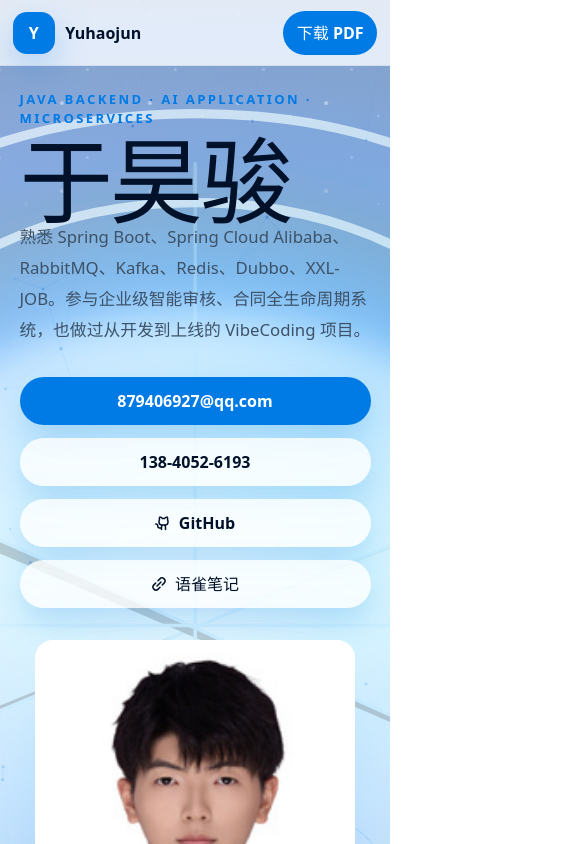
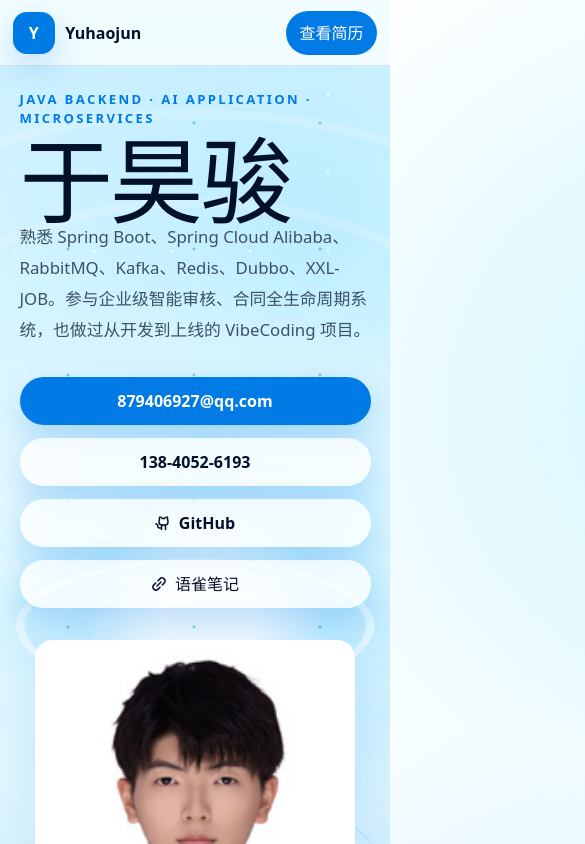
Before and after one commit to 51522yhj/myjli, a React (Vite) app: page / in a window 390 px wide. Both pictures are taken after a click on the button "点击进入". Shown: the top 844 px of the page, 585 px wide, since content can reach past the window. Built offline with nearby package versions, Linux system fonts and the light colour scheme.

Commit message:
feat: polish gate hero and project diagrams

```diff
--- a/src/App.jsx
+++ b/src/App.jsx
@@ -56,7 +56,7 @@ const workExperience = [
     tags: ["RabbitMQ", "Redis", "XXL-JOB", "gRPC", "股票软件"],
   },
   {
-    time: "2024.07 - 2024.09",
+    time: "2025.03 - 2025.08",
     company: "武汉杰思敏科技有限公司",
     role: "后端开发实习生",
     text: "参与对接国企的项目开发，主要负责接口开发、数据处理、业务联调与交付配合。",
@@ -86,6 +86,19 @@ const enterpriseProjects = [
       "通过任务表、规则结果表、应用数据快照表定位数据来源与 AI 判断依据。",
     ],
     flow: ["创建审核任务", "匹配场景规则", "采集外部数据", "Handler 编排", "组装 AI/DS 请求", "规则结果落库", "人工复核/重跑/回调"],
+    sequence: {
+      lanes: ["业务系统/前端", "任务服务", "AimodContext", "外部系统", "OCR/AI-DS", "结果库/回调"],
+      messages: [
+        ["业务系统/前端", "任务服务", "创建审核任务"],
+        ["任务服务", "结果库/回调", "写入 aimod_task_info"],
+        ["任务服务", "AimodContext", "构建场景与规则上下文"],
+        ["AimodContext", "外部系统", "按 Handler 采集 HBX/SRM/SAP/EAM 数据"],
+        ["外部系统", "AimodContext", "返回结构化业务数据", "return"],
+        ["AimodContext", "OCR/AI-DS", "合并附件 OCR、规则和提示词"],
+        ["OCR/AI-DS", "结果库/回调", "写入规则级审核结果"],
+        ["任务服务", "结果库/回调", "人工复核、任务重跑、结果回调"],
+      ],
+    },
     detailSections: [
       {
         title: "业务定位",
@@ -185,6 +198,19 @@ const enterpriseProjects = [
       "参与合同文件生成、离线文件识别、定时任务补偿，提高合同创建和归档稳定性。",
     ],
     flow: ["拟定合同", "模板/文件处理", "保存签署方", "提交审批", "电子/线下签署", "文件归档", "检索与权限控制"],
+    sequence: {
+      lanes: ["用户/智能体", "合同服务", "文件/OCR", "流程中心", "签署服务", "归档/检索"],
+      messages: [
+        ["用户/智能体", "合同服务", "录入/生成合同草稿"],
+        ["合同服务", "文件/OCR", "生成 PDF、解析离线文件、提取印章"],
+        ["文件/OCR", "合同服务", "返回 fileId/OCR/签章位置", "return"],
+        ["合同服务", "流程中心", "提交审批流"],
+        ["流程中心", "合同服务", "审批通过/驳回回调", "return"],
+        ["合同服务", "签署服务", "发起电子签或线下签"],
+        ["签署服务", "合同服务", "同步签署状态", "return"],
+        ["合同服务", "归档/检索", "归档文件、更新可见范围与检索索引"],
+      ],
+    },
     detailSections: [
       {
         title: "业务定位",
@@ -644,13 +670,13 @@ function GateIntro({ entered, onEnter }) {
   const start = () => {
     if (opening) return;
     setOpening(true);
-    window.setTimeout(onEnter, reduced ? 80 : 1550);
+    window.setTimeout(onEnter, reduced ? 80 : 980);
   };
 
   return (
     <AnimatePresence>
       {!entered && (
-        <motion.section className={`gate-intro ${opening ? "opening" : ""}`} exit={{ opacity: 0 }} transition={{ duration: 0.7 }}>
+        <motion.section className={`gate-intro ${opening ? "opening" : ""}`} exit={{ opacity: 0 }} transition={{ duration: 0.42 }}>
           <img className="gate-world-image" src="/assets/generated/celestial-gate.png" alt="" aria-hidden="true" />
           <div className="gate-cinematic-shade" aria-hidden="true" />
           <div className="real-gate-stage" aria-hidden="true">
@@ -725,8 +751,8 @@ function Header() {
           </a>
         ))}
       </nav>
-      <a className="download" href={links.resume} download>
-        下载 PDF
+      <a className="download" href={links.resume} target="_blank" rel="noreferrer">
+        查看简历
       </a>
     </header>
   );
@@ -845,7 +871,7 @@ function EnterpriseProjects({ onDetail }) {
               <div className="panel-icon">
                 <Icon weight="duotone" />
               </div>
-              <div>
+              <div className="enterprise-copy">
                 <span>{project.label}</span>
                 <h3>{project.title}</h3>
                 <p>{project.summary}</p>
@@ -862,6 +888,9 @@ function EnterpriseProjects({ onDetail }) {
                 <button className="text-button" type="button" onClick={() => onDetail(project)}>
                   查看项目详情 <ArrowRight weight="bold" />
                 </button>
+              </div>
+              <div className="enterprise-diagram">
+                <SequenceDiagram project={project} />
               </div>
             </Reveal>
           );
@@ -900,6 +929,19 @@ function SequenceDiagram({ project }) {
     const index = Math.max(0, lanes.indexOf(lane));
     return ((index + 0.5) / lanes.length) * width;
   };
+  const laneLabelWidth = (lane) => Math.min(190, Math.max(116, [...lane].length * 11 + 34));
+  const splitLabel = (label) => {
+    const chars = [...label];
+    if (chars.length <= 15) return [label];
+    const mid = Math.ceil(chars.length / 2);
+    return [chars.slice(0, mid).join(""), chars.slice(mid).join("")];
+  };
+  const renderLabel = (label, x) =>
+    splitLabel(label).map((line, lineIndex) => (
+      <tspan key={line} x={x} dy={lineIndex === 0 ? 0 : 18}>
+        {line}
+      </tspan>
+    ));
 
   return (
     <div className="sequence-diagram" aria-label={`${project.title} 时序图`}>
@@ -911,9 +953,10 @@ function SequenceDiagram({ project }) {
         </defs>
         {lanes.map((lane) => {
           const x = laneX(lane);
+          const labelWidth = laneLabelWidth(lane);
           return (
             <g className="sequence-lane-svg" key={lane}>
-              <rect x={x - 58} y="8" width="116" height="30" rx="15" />
+              <rect x={x - labelWidth / 2} y="8" width={labelWidth} height="30" rx="15" />
               <text x={x} y="28" textAnchor="middle">
                 {lane}
               </text>
@@ -935,7 +978,7 @@ function SequenceDiagram({ project }) {
               <g className="sequence-message-svg self" key={`${label}-${index}`}>
                 <path d={`M ${x1} ${y} C ${x1 + loop} ${y}, ${x1 + loop} ${y + 24}, ${x1} ${y + 24}`} markerEnd={`url(#arrow-${project.id})`} />
                 <text x={Math.min(width - 110, x1 + loop * 0.58)} y={y - 8} textAnchor="middle">
-                  {label}
+                  {renderLabel(label, Math.min(width - 110, x1 + loop * 0.58))}
                 </text>
               </g>
             );
@@ -945,7 +988,7 @@ function SequenceDiagram({ project }) {
             <g className={`sequence-message-svg ${isReturn ? "return" : ""}`} key={`${label}-${index}`}>
               <line x1={x1} x2={x2} y1={y} y2={y} markerEnd={`url(#arrow-${project.id})`} />
               <text x={(x1 + x2) / 2} y={y - 8} textAnchor="middle">
-                {label}
+                {renderLabel(label, (x1 + x2) / 2)}
               </text>
             </g>
           );
@@ -1153,6 +1196,11 @@ function DetailModal({ item, onClose }) {
               ))}
             </div>
           )}
+          {(item.sequence || item.flow) && (
+            <div className="modal-diagram">
+              <SequenceDiagram project={item} />
+            </div>
+          )}
           <div className="modal-grid">
             <section>
               <h4>主要亮点</h4>
--- a/src/index.css
+++ b/src/index.css
@@ -158,8 +158,8 @@ button {
   pointer-events: none;
   transform: scale(0.2);
   transition:
-    transform 1.45s cubic-bezier(0.22, 1, 0.36, 1),
-    opacity 0.9s ease;
+    transform 0.95s cubic-bezier(0.2, 0.9, 0.2, 1),
+    opacity 0.48s ease;
   z-index: 6;
   filter: blur(10px);
 }
@@ -173,9 +173,9 @@ button {
   object-position: center center;
   transform: scale(1.035);
   transition:
-    transform 1.65s cubic-bezier(0.22, 1, 0.36, 1),
-    filter 1.2s ease,
-    opacity 1.2s ease;
+    transform 1s cubic-bezier(0.2, 0.9, 0.2, 1),
+    filter 0.75s ease,
+    opacity 0.75s ease;
 }
 
 .gate-cinematic-shade {
@@ -208,11 +208,34 @@ button {
   opacity: 0;
   transform: translateZ(26px);
   transform-style: preserve-3d;
+  backface-visibility: hidden;
   transition:
-    transform 1.55s cubic-bezier(0.16, 1, 0.3, 1),
-    opacity 1.1s ease,
-    filter 1.1s ease;
+    transform 0.92s cubic-bezier(0.18, 0.88, 0.22, 1),
+    opacity 0.58s ease,
+    filter 0.62s ease;
   will-change: transform, opacity, filter;
+}
+
+.real-door::before,
+.real-door::after {
+  content: "";
+  position: absolute;
+  inset: 0;
+  pointer-events: none;
+}
+
+.real-door::before {
+  background:
+    linear-gradient(90deg, oklch(0.18 0.05 250 / 0.52), transparent 12%, transparent 88%, oklch(0.18 0.05 250 / 0.46)),
+    linear-gradient(180deg, oklch(1 0 0 / 0.22), transparent 28%, oklch(0.55 0.11 245 / 0.2));
+  mix-blend-mode: multiply;
+}
+
+.real-door::after {
+  background:
+    linear-gradient(90deg, transparent 42%, oklch(1 0 0 / 0.65) 50%, transparent 58%),
+    radial-gradient(circle at 50% 13%, oklch(0.88 0.16 225 / 0.48), transparent 16%);
+  mix-blend-mode: screen;
 }
 
 .real-door-left {
@@ -322,34 +345,34 @@ button {
 }
 
 .gate-intro.opening .real-door-left {
-  opacity: 0.88;
+  opacity: 0.96;
   filter:
     drop-shadow(0 0 30px oklch(0.78 0.18 230 / 0.9))
     brightness(1.08)
     saturate(1.16);
-  transform: translateX(-18vw) translateY(-0.8vh) rotateY(-68deg) translateZ(170px) scale(1.03);
+  transform: translateX(-15vw) translateY(-0.4vh) rotateY(-54deg) rotateZ(-1.5deg) translateZ(125px) scale(1.04);
 }
 
 .gate-intro.opening .real-door-right {
-  opacity: 0.88;
+  opacity: 0.96;
   filter:
     drop-shadow(0 0 30px oklch(0.78 0.18 230 / 0.9))
     brightness(1.08)
     saturate(1.16);
-  transform: translateX(18vw) translateY(-0.8vh) rotateY(68deg) translateZ(170px) scale(1.03);
+  transform: translateX(15vw) translateY(-0.4vh) rotateY(54deg) rotateZ(1.5deg) translateZ(125px) scale(1.04);
 }
 
 .gate-intro.opening .gate-rift {
   opacity: 1;
   transform: translateX(-50%) scaleX(16) scaleY(1.08) translateZ(180px);
   filter: blur(1px);
-  transition: transform 1.2s cubic-bezier(0.22, 1, 0.36, 1), opacity 0.5s ease, filter 0.8s ease;
+  transition: transform 0.86s cubic-bezier(0.2, 0.9, 0.2, 1), opacity 0.36s ease, filter 0.5s ease;
 }
 
 .gate-intro.opening .gate-crystal-flare {
   opacity: 1;
   transform: translateX(-50%) scale(4.8) translateZ(210px);
-  transition: transform 1.2s cubic-bezier(0.22, 1, 0.36, 1), opacity 0.5s ease;
+  transition: transform 0.86s cubic-bezier(0.2, 0.9, 0.2, 1), opacity 0.36s ease;
 }
 
 .gate-intro.opening .entry-portal {
@@ -498,20 +521,61 @@ button {
   display: grid;
   align-items: center;
   overflow: hidden;
+  isolation: isolate;
+  background:
+    radial-gradient(circle at 53% 50%, oklch(1 0 0 / 0.86) 0 7%, oklch(0.82 0.12 228 / 0.28) 18%, transparent 37%),
+    radial-gradient(circle at 82% 18%, oklch(0.77 0.15 236 / 0.28), transparent 34rem),
+    radial-gradient(circle at 18% 78%, oklch(0.84 0.1 218 / 0.24), transparent 30rem),
+    linear-gradient(135deg, oklch(0.96 0.038 246), oklch(0.99 0.012 238) 46%, oklch(0.91 0.054 235));
   padding: 7rem clamp(1rem, 5vw, 5.5rem) 4rem;
+}
+
+.hero-section::before,
+.hero-section::after {
+  content: "";
+  position: absolute;
+  pointer-events: none;
+}
+
+.hero-section::before {
+  inset: -8% -6%;
+  z-index: -1;
+  background:
+    radial-gradient(circle, oklch(1 0 0 / 0.72) 0 1px, transparent 1.8px),
+    radial-gradient(circle, oklch(0.63 0.16 245 / 0.42) 0 1px, transparent 2px);
+  background-size: 78px 78px, 126px 126px;
+  background-position: 0 0, 28px 34px;
+  mask-image: radial-gradient(ellipse at 50% 45%, black 0 62%, transparent 86%);
+}
+
+.hero-section::after {
+  left: 50%;
+  top: 50%;
+  z-index: -1;
+  width: min(92vw, 1120px);
+  height: min(92vw, 1120px);
+  border: 9px solid oklch(1 0 0 / 0.5);
+  border-radius: 50%;
+  box-shadow:
+    inset 0 0 80px oklch(0.78 0.13 230 / 0.18),
+    0 0 80px oklch(0.78 0.13 230 / 0.18);
+  transform: translate(-50%, -50%) rotateX(68deg);
+  opacity: 0.88;
 }
 
 .hero-visual-plane {
   position: absolute;
   inset: 0;
   z-index: -2;
-  opacity: 0.48;
+  opacity: 0.24;
+  mix-blend-mode: screen;
 }
 
 .hero-visual-plane img {
   width: 100%;
   height: 100%;
   object-fit: cover;
+  filter: brightness(1.16) saturate(1.08) blur(0.2px);
 }
 
 .hero-content {
@@ -800,8 +864,9 @@ button {
 
 .enterprise-panel {
   display: grid;
-  grid-template-columns: 86px 1fr;
+  grid-template-columns: 74px minmax(0, 0.78fr) minmax(360px, 1fr);
   gap: clamp(1rem, 3vw, 2rem);
+  align-items: center;
   padding: clamp(1.3rem, 4vw, 2.8rem);
 }
 
@@ -820,9 +885,26 @@ button {
   height: 34px;
 }
 
-.enterprise-panel > div > span {
+.enterprise-copy > span {
   color: var(--primary);
   font-weight: 850;
+}
+
+.enterprise-diagram .sequence-diagram {
+  min-height: 360px;
+  background:
+    linear-gradient(90deg, oklch(0.76 0.12 238 / 0.09) 1px, transparent 1px),
+    linear-gradient(180deg, oklch(0.76 0.12 238 / 0.08) 1px, transparent 1px),
+    radial-gradient(circle at 50% 0%, oklch(0.84 0.11 225 / 0.2), transparent 15rem),
+    linear-gradient(135deg, oklch(1 0 0 / 0.82), oklch(0.94 0.032 245 / 0.72));
+}
+
+.modal-diagram {
+  margin-top: 1.2rem;
+}
+
+.modal-diagram .sequence-diagram {
+  min-height: 420px;
 }
 
 .text-button {
@@ -1069,9 +1151,14 @@ button {
 .skill-stage {
   position: relative;
   display: grid;
-  min-height: 620px;
+  min-height: clamp(640px, 64vw, 760px);
   place-items: center;
-  overflow: hidden;
+  overflow: visible;
+  padding: clamp(3rem, 6vw, 5rem);
+  background:
+    radial-gradient(circle at 50% 50%, oklch(1 0 0 / 0.88) 0 9%, oklch(0.8 0.13 228 / 0.28) 23%, transparent 42%),
+    conic-gradient(from 18deg at 50% 50%, transparent, oklch(0.7 0.18 236 / 0.14), transparent, oklch(0.9 0.09 92 / 0.14), transparent),
+    linear-gradient(135deg, oklch(1 0 0 / 0.74), oklch(0.91 0.043 238 / 0.66));
 }
 
 .skill-core {
@@ -1100,12 +1187,13 @@ button {
   position: absolute;
   left: 50%;
   top: 50%;
-  transform: rotate(var(--angle)) translateX(min(38vw, 420px)) rotate(calc(-1 * var(--angle)));
+  transform: rotate(var(--angle)) translateX(min(30vw, 330px)) rotate(calc(-1 * var(--angle)));
   border-radius: 999px;
   background: oklch(1 0 0 / 0.78);
   padding: 0.55rem 0.8rem;
   color: var(--primary-deep);
   font-weight: 900;
+  white-space: nowrap;
   box-shadow: 0 12px 28px oklch(0.34 0.15 252 / 0.1);
 }
 
```
